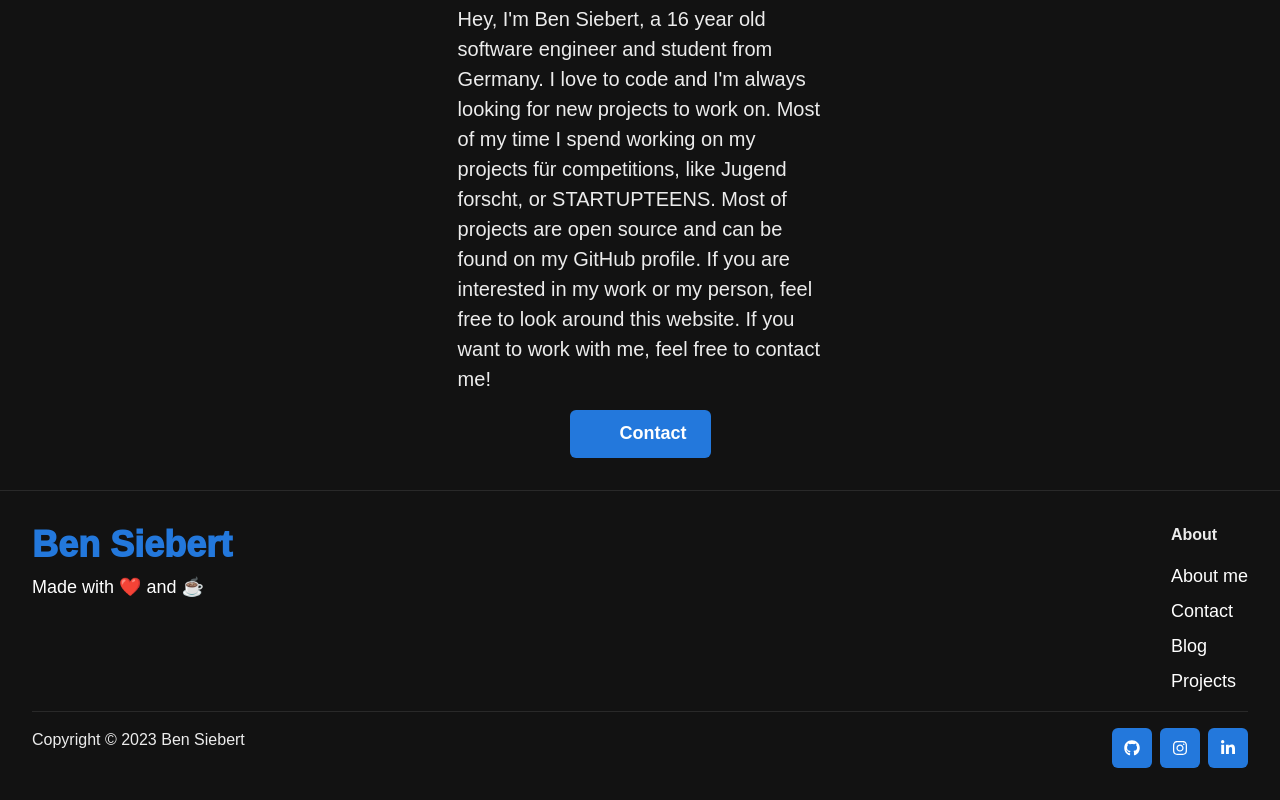
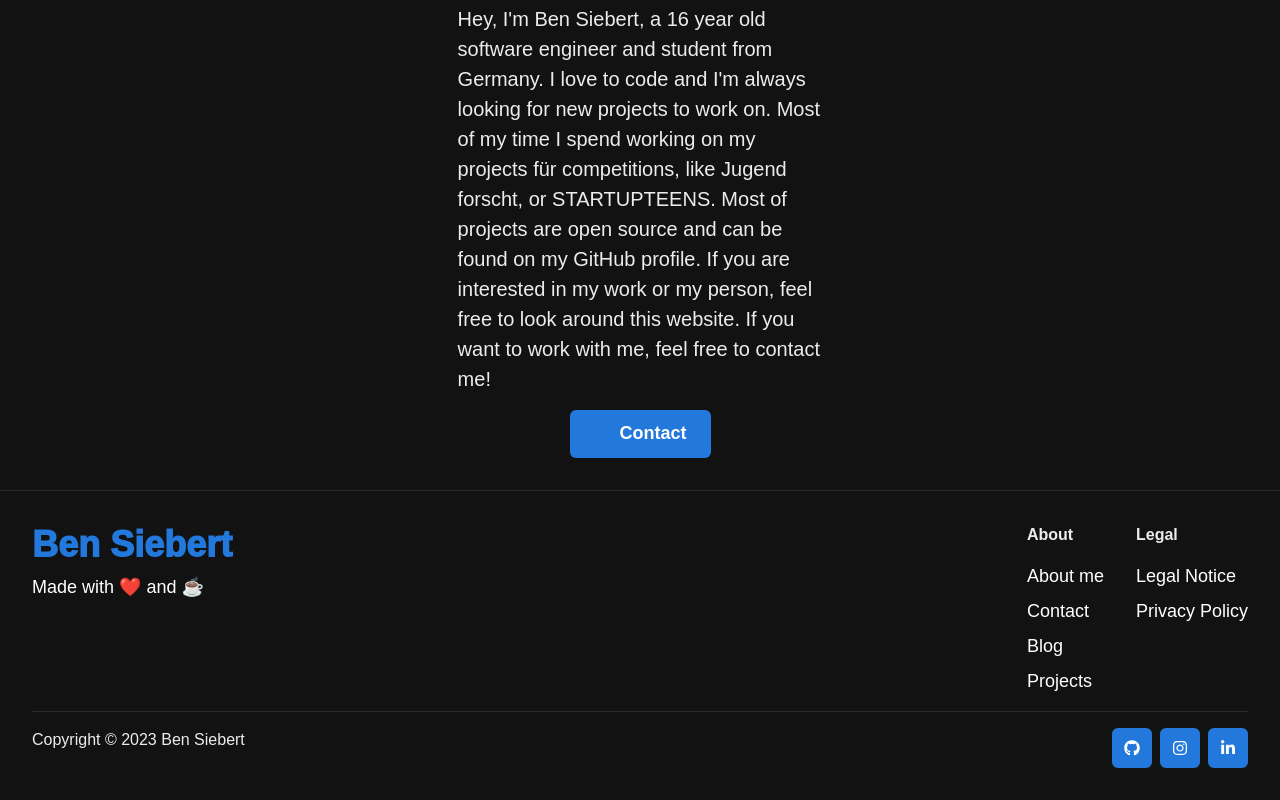
Before and after one commit to MCTzOCK/website-v5, a Next.js app: page / in a window 1280 px wide. Shown: the part 533-1333 px from the top of the page. Built offline with nearby package versions, Linux system fonts and the light colour scheme; some icons are missing; a web font is replaced by a local one.

Commit message:
updated footer

```diff
--- a/src/components/Footer.tsx
+++ b/src/components/Footer.tsx
@@ -56,6 +56,21 @@ const Footer = () => {
                 <CustomLink href={"/contact"}>Contact</CustomLink>
                 <CustomLink href={"/blog"}>Blog</CustomLink>
                 <CustomLink href={"/projects"}>Projects</CustomLink>
+              </VStack>
+            </VStack>
+            <VStack spacing={4} alignItems="flex-start">
+              <Text fontSize="md" fontWeight="bold">
+                Legal
+              </Text>
+              <VStack spacing={2} alignItems="flex-start" color="white">
+                <CustomLink href={"/about"}>Legal Notice</CustomLink>
+                <CustomLink href={"/contact"}>Privacy Policy</CustomLink>
+                <CustomLink href={"#"} visibility={"hidden"}>
+                  Spacer
+                </CustomLink>
+                <CustomLink href={"#"} visibility={"hidden"}>
+                  Spacer
+                </CustomLink>
               </VStack>
             </VStack>
           </HStack>
```
